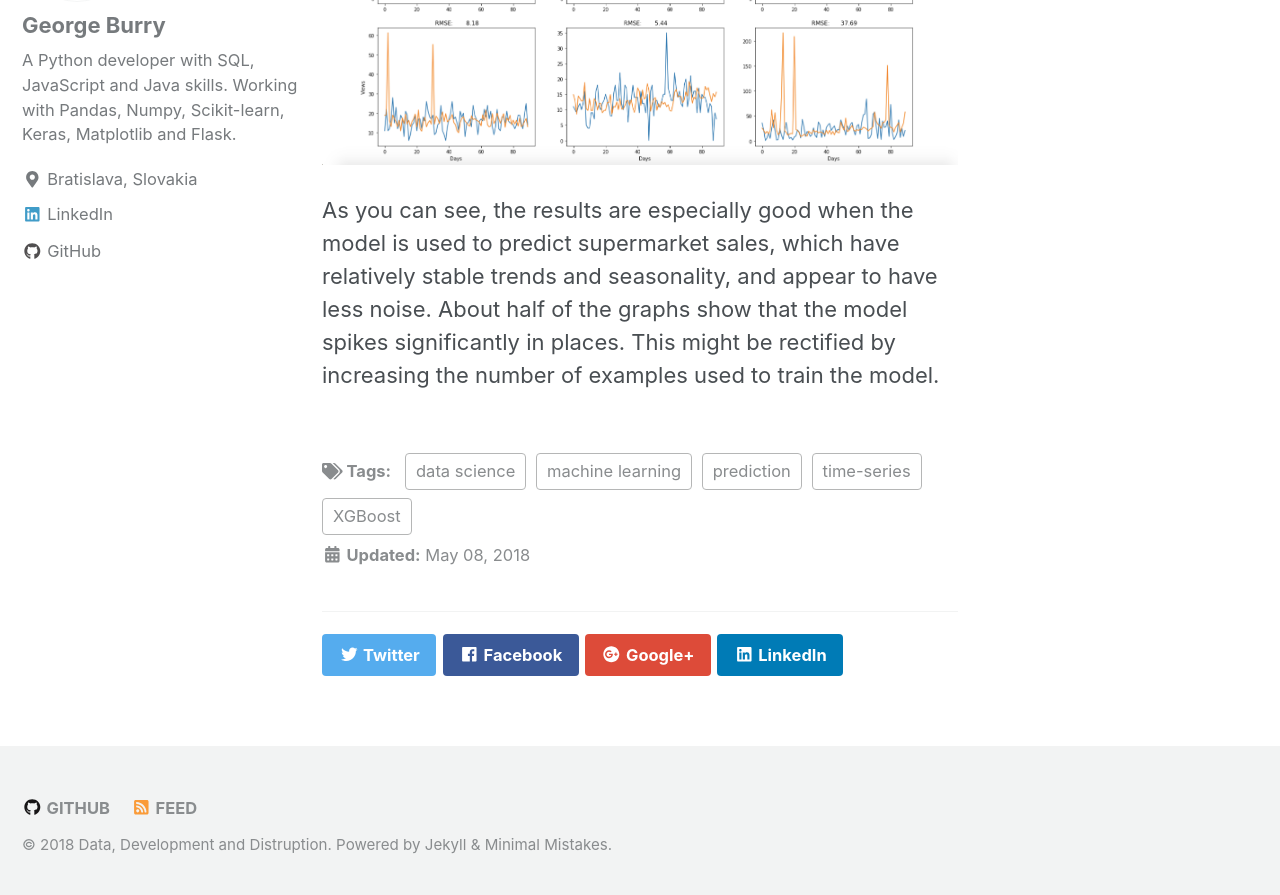
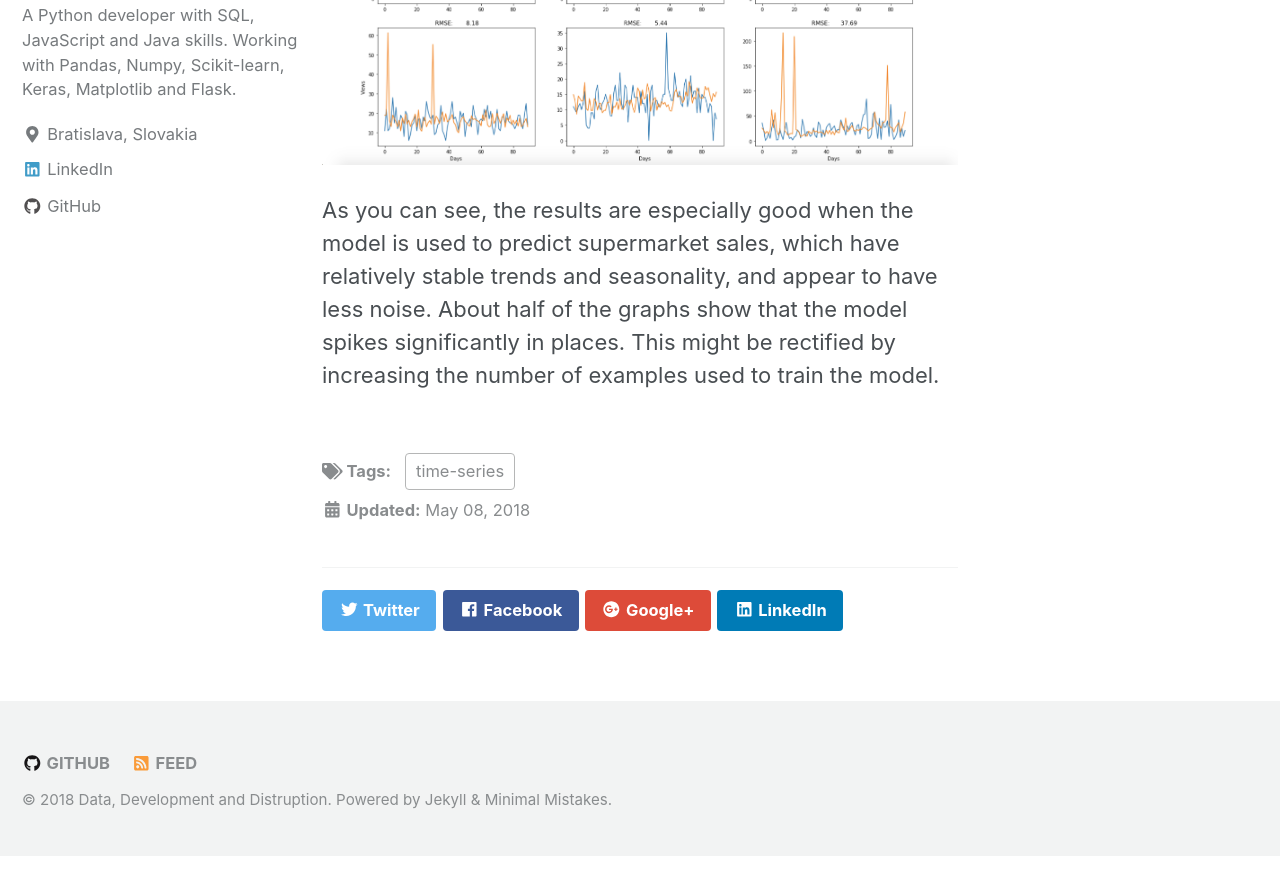
Before and after one commit to georgeburry/georgeburry.github.io, a Jekyll site: the page built from _posts/2018-05-08-time-series-xgb.md, in a window 1280 px wide and 900 px high, scrolled down 5848 px. Shown: the top 895 px of the window. Built offline with Jekyll 4.4.1, drawn with Linux system fonts in a browser that asks for light colours; nearby versions of some CDN libraries; after the commit the page ends 6704 px from its top, so only the background shows below that.

Commit message:
setting just one tag

```diff
--- a/_posts/2018-05-08-time-series-xgb.md
+++ b/_posts/2018-05-08-time-series-xgb.md
@@ -1,7 +1,7 @@
 ---
 title: "Time-series Prediction using XGBoost"
 date: 2018-05-08
-tags: [data science, machine learning, XGBoost, time-series, prediction]
+tags: [time-series]
 header:
   image: "/images/machine-learning-header.jpg"
 excerpt: "Machine Learning, XGBoost, time-series"
```
